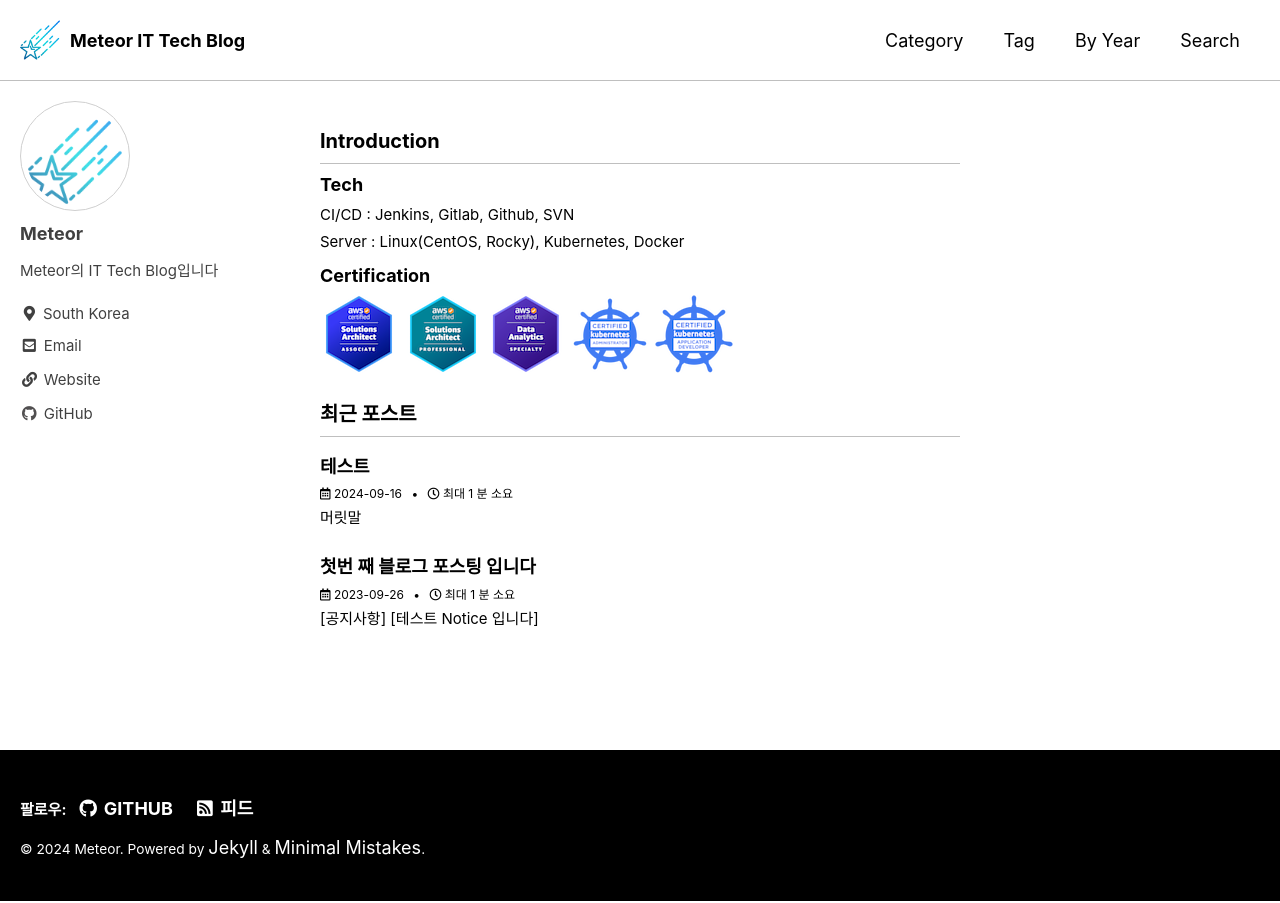
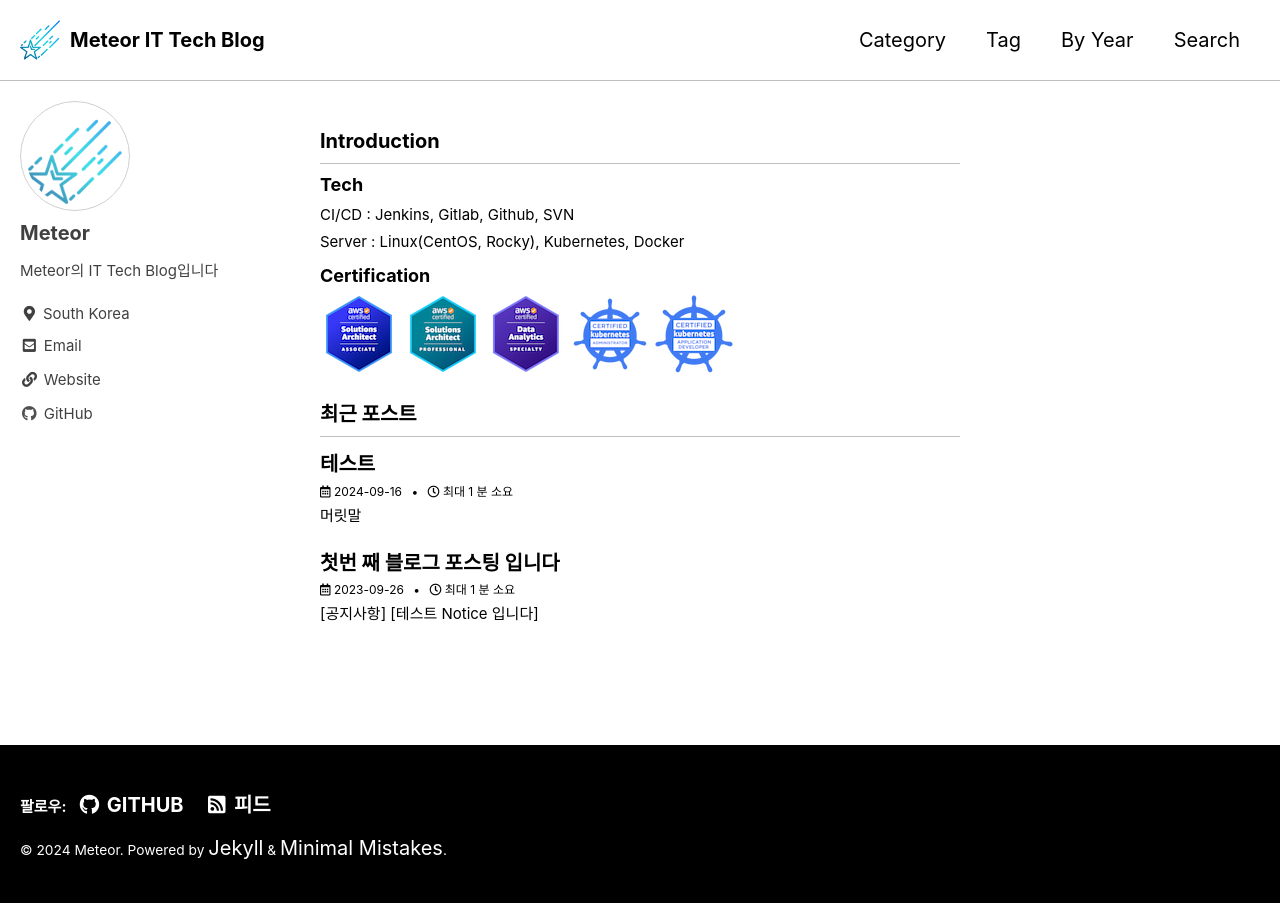
Before and after one commit to MeteorNote/MeteorNote.github.io, a Jekyll site: the page built from index.html, in a window 1280 px wide. Built offline with Jekyll 4.4.1, drawn with Linux system fonts in a browser that asks for light colours; cached includes are drawn as plain includes; the list of posts is cut into pages by our own code.

Commit message:
font size change

```diff
--- a/_sass/minimal-mistakes.scss
+++ b/_sass/minimal-mistakes.scss
@@ -44,4 +44,4 @@
 /* @import url('https://fonts.googleapis.com/css2?family=Dongle:wght@300;400;700&display=swap');*/
 /*@import url('https://fonts.googleapis.com/css2?family=Cute+Font&display=swap');*/
 /*@import url('https://fonts.googleapis.com/css2?family=Nunito:ital,wght@0,200..1000;1,200..1000&display=swap');*/
-@import url('https://fonts.googleapis.com/css2?family=Nunito:ital,wght@0,200..1000;1,200..1000&family=Varela+Round&display=swap');
+/* @import url('https://fonts.googleapis.com/css2?family=Nunito:ital,wght@0,200..1000;1,200..1000&family=Varela+Round&display=swap'); */
--- a/_sass/minimal-mistakes/_base.scss
+++ b/_sass/minimal-mistakes/_base.scss
@@ -126,7 +126,7 @@ blockquote {
 /* links */
 
 a {
-  font-size: 18px; /* home 화면의 링크 폰트 크기*/
+  font-size: 20px; /* home 화면의 링크 폰트 크기*/
   &:focus {
     @extend %tab-focus;
   }
--- a/_sass/minimal-mistakes/_variables.scss
+++ b/_sass/minimal-mistakes/_variables.scss
@@ -44,12 +44,19 @@ $type-size-7: 0.6875em !default; // ~11px
 $type-size-8: 0.625em !default; // ~10px
 
 /* headline scale */
+/*
 $h-size-1: 1.563em !default; // ~25.008px
 $h-size-2: 1.25em !default; // ~20px
 $h-size-3: 1.125em !default; // ~18px
 $h-size-4: 1.0625em !default; // ~17px
 $h-size-5: 1.03125em !default; // ~16.5px
-$h-size-6: 1em !default; // ~16px
+$h-size-6: 1em !default; // ~16px*/
+$h-size-1: 1.25em !default; // ~20px
+$h-size-2: 1.125em !default; // ~18px
+$h-size-3: 1.0625em !default; // ~17px
+$h-size-4: 1.03125em !default; // ~16.5px
+$h-size-5: 1em !default; // ~16px
+$h-size-6: 0.7em !default; //
 
 /*
    Colors
```
